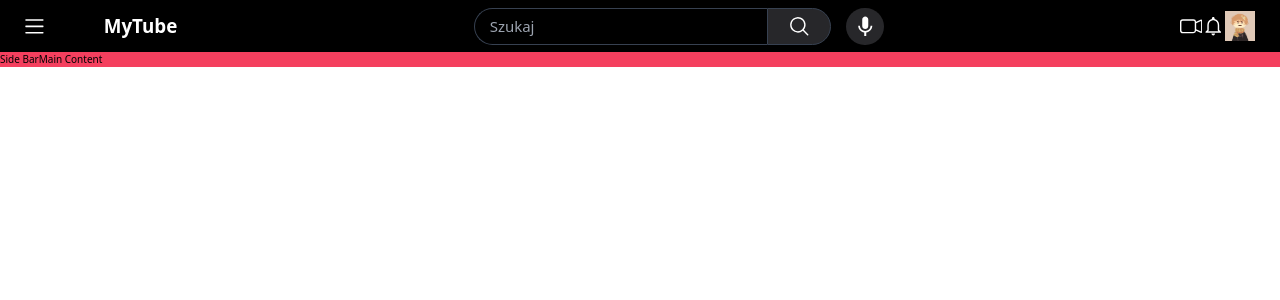
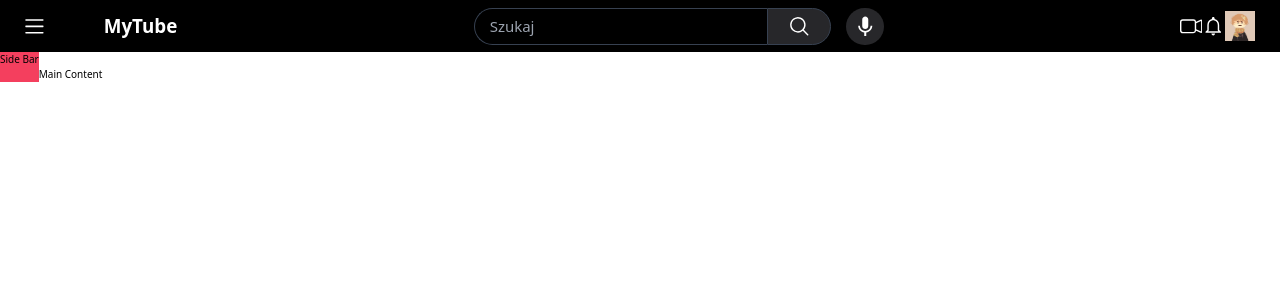
Before and after one commit to Biszku/Tailwind-My-Tube, a React (Vite) app: page / in a window 1280 px wide. Shown: the top 300 px of the page. Built offline with nearby package versions, Linux system fonts and the light colour scheme.

Commit message:
created Content Nav

```diff
--- a/src/components/mainContent/mainContainer.tsx
+++ b/src/components/mainContent/mainContainer.tsx
@@ -1,8 +1,11 @@
+import MainContentNav from "./mainContentNav/mainContentNav";
+
 const MainContainer = () => {
   return (
-    <main className="bg-rose-500">
+    <section className="flex-1">
+      <MainContentNav />
       <p>Main Content</p>
-    </main>
+    </section>
   );
 };
 
```
